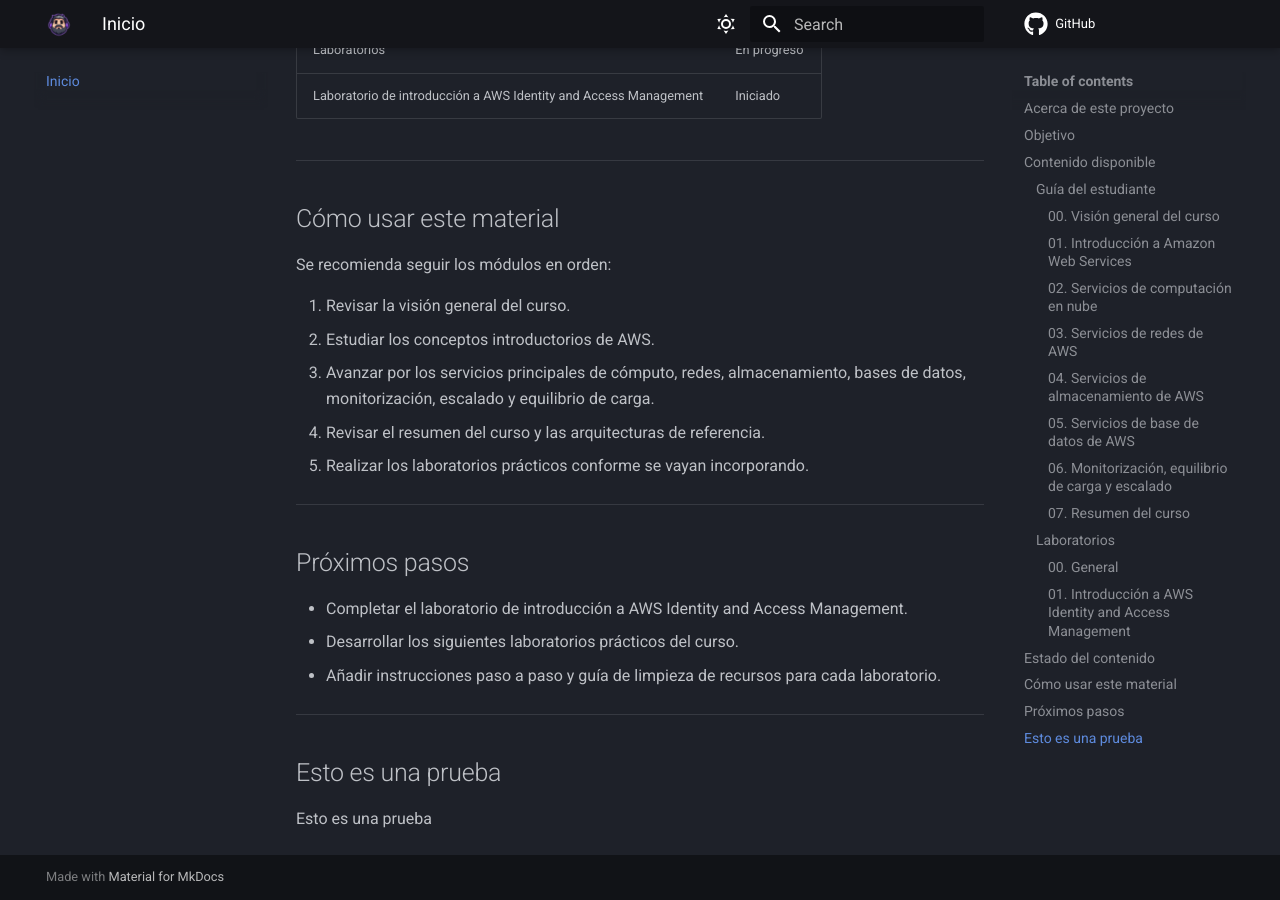
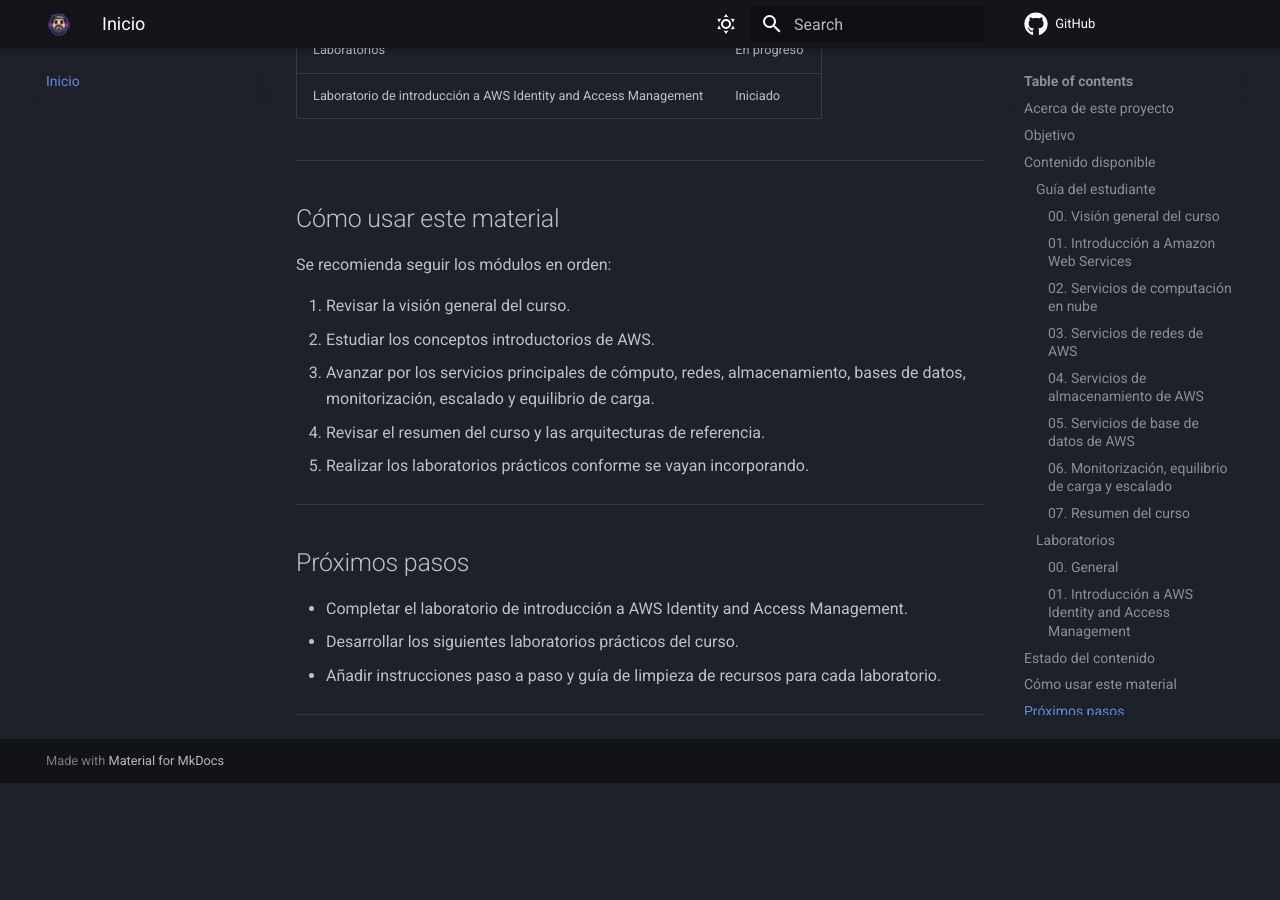
Before and after one commit to seguidodoblado/aws-technical-essentials, an MkDocs documentation site: the page built from docs/index.md, in a window 1280 px wide and 900 px high, scrolled down 3894 px. Built offline with MkDocs 1.6.1 and Material for MkDocs 9.7.7, drawn with Linux system fonts in a browser that asks for light colours; comment, search, counter and statistics services are not loaded; after the commit the page ends 4677 px from its top, so only the background shows below that.

Commit message:
Nuevo deploy

```diff
--- a/docs/index.md
+++ b/docs/index.md
@@ -151,7 +151,3 @@ Se recomienda seguir los módulos en orden:
 - Añadir instrucciones paso a paso y guía de limpieza de recursos para cada laboratorio.
 
 ---
-
-## Esto es una prueba
-
-Esto es una prueba
```
